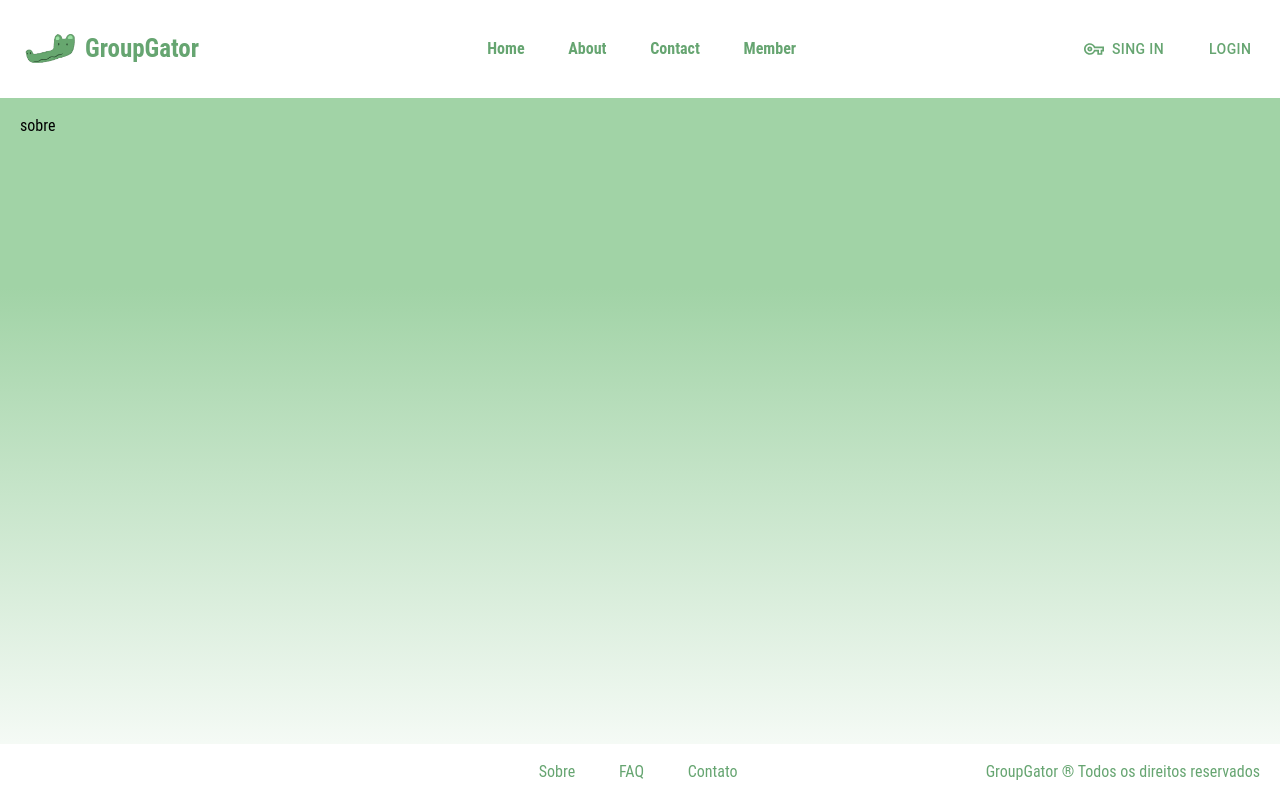
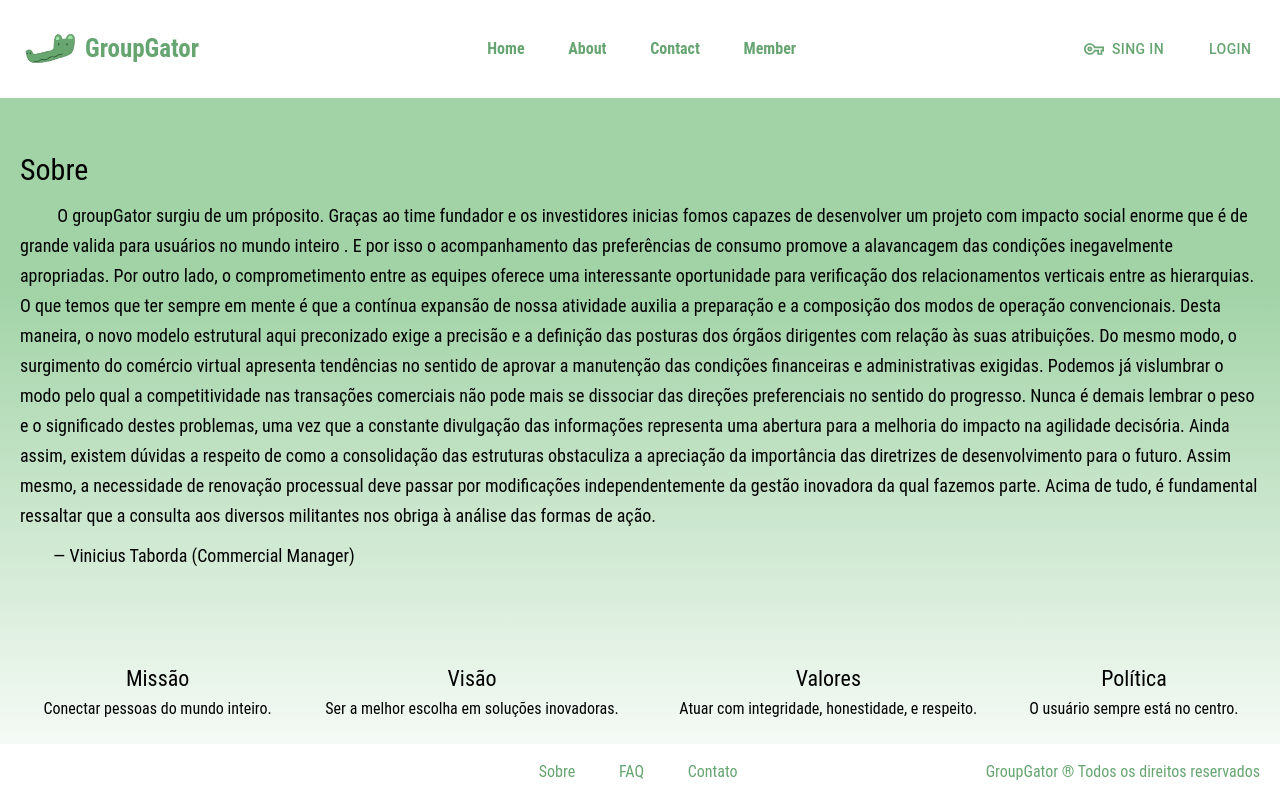
Before and after one commit to matheuskroska/academic-groupgator, a React (Create React App) app: page /about in a window 1280 px wide. Built offline with nearby package versions, Linux system fonts and the light colour scheme; no server answers; some icons are missing.

Commit message:
sobre finalizado

```diff
--- a/public/index.html
+++ b/public/index.html
@@ -4,14 +4,8 @@
     <meta charset="utf-8" />
     <meta name="viewport" content="width=device-width, initial-scale=1" />
     <meta name="theme-color" content="#000000" />
-    <meta
-      name="description"
-      content="Web site created using create-react-app"
-    />
-    <title>React App</title>
   </head>
   <body>
-    <noscript>You need to enable JavaScript to run this app.</noscript>
     <div id="root"></div>
   </body>
 </html>
--- a/src/App.js
+++ b/src/App.js
@@ -2,23 +2,24 @@ import { useState, useEffect } from "react";
 import firebase from './firebase-config';
 import { GlobalStyle, Header, Container, Footer } from './components/index';
 import Note from "./components/DefaultCard/Card";
-import logo  from './img/logo.png';
+import logo from './img/logo.png';
 import './css/style.css';
 import Routes from './routes';
 
 
 function App() {
+    document.title = "GroupGator"
 
 
     return (
         <>
-      <GlobalStyle/>
-      <Header/>
+            <GlobalStyle />
+            <Header />
             <Container>
-        <Routes/>
+                <Routes />
 
             </Container>
-      <Footer/>
+            <Footer />
         </>
     );
 }
--- a/src/pages/About/index.js
+++ b/src/pages/About/index.js
@@ -1,9 +1,85 @@
 import React from "react";
 
-function About(){
-    return(
+function About() {
+    return (
         <div className="about">
-            sobre
+
+            <h1 style={{
+                marginTop: "3%",
+                fontSize: "30px"
+            }} >Sobre</h1>
+            <br />
+
+            <p style={{ fontSize: "18px", lineHeight: "30px" }}>
+                &nbsp;&nbsp;&nbsp;&nbsp;&nbsp;&nbsp;&nbsp;&nbsp; O groupGator surgiu de um próposito.
+                Graças ao time fundador e os investidores inicias fomos capazes de desenvolver um projeto
+                com impacto social enorme que é de grande valida para usuários no mundo inteiro .
+                E por isso o acompanhamento das
+                preferências de consumo promove a alavancagem das condições inegavelmente apropriadas.
+                Por outro lado, o comprometimento entre as equipes oferece uma interessante oportunidade
+                para verificação dos relacionamentos
+                verticais entre as hierarquias. O que temos que ter sempre em mente é que a contínua
+                expansão de nossa atividade auxilia a
+                preparação e a composição dos modos de operação convencionais. Desta maneira, o novo
+                modelo estrutural aqui preconizado exige
+                a precisão e a definição das posturas dos órgãos dirigentes com relação às suas
+                atribuições.
+                Do mesmo modo, o surgimento do comércio virtual apresenta tendências no sentido de
+                aprovar a manutenção das condições
+                financeiras e administrativas exigidas. Podemos já vislumbrar o modo pelo qual a
+                competitividade nas transações comerciais
+                não pode mais se dissociar das direções preferenciais no sentido do progresso. Nunca
+                é demais lembrar o peso e o significado
+                destes problemas, uma vez que a constante divulgação das informações representa uma
+                abertura para a melhoria do impacto na
+                agilidade decisória. Ainda assim, existem dúvidas a respeito de como a consolidação
+                das estruturas obstaculiza a apreciação
+                da importância das diretrizes de desenvolvimento para o futuro.
+                Assim mesmo, a necessidade de renovação processual deve passar por modificações
+                independentemente da gestão inovadora da qual
+                fazemos parte. Acima de tudo, é fundamental ressaltar que a consulta aos diversos
+                militantes nos obriga à análise das formas
+                de ação.
+            </p>
+            <br />
+            <p style={{ fontSize: "18px" }}>
+                &nbsp;&nbsp;&nbsp;&nbsp;&nbsp;&nbsp;&nbsp;&nbsp;&mdash;  Vinicius Taborda (Commercial Manager)
+            </p>
+
+
+            <table style={{
+                width: "100%",
+                marginTop: "8%",
+                textAlign: "center",
+                borderSpacing: "35px 35px",
+                lineHeight: "30px"
+            }}>
+                <thead style={{ fontSize: "22px" }}>
+                    <tr>
+                        <th>Missão</th>
+                        <th>Visão</th>
+                        <th>Valores</th>
+                        <th>Política</th>
+                    </tr>
+                </thead>
+                <tbody>
+                    <tr>
+                        <td>
+                            Conectar pessoas do mundo inteiro.
+                        </td>
+                        <td>
+                            Ser a melhor escolha em soluções inovadoras.
+                        </td>
+                        <td>
+                            Atuar com integridade, honestidade, e respeito.
+                        </td>
+                        <td>
+                            O usuário sempre está no centro.
+                        </td>
+                    </tr>
+                </tbody>
+            </table>
+
         </div>
     )
 
```
Also changed, not shown: 1 other file (tests, documents, lock files or other folders). Lines whose indentation alone changed are shown as unchanged.
